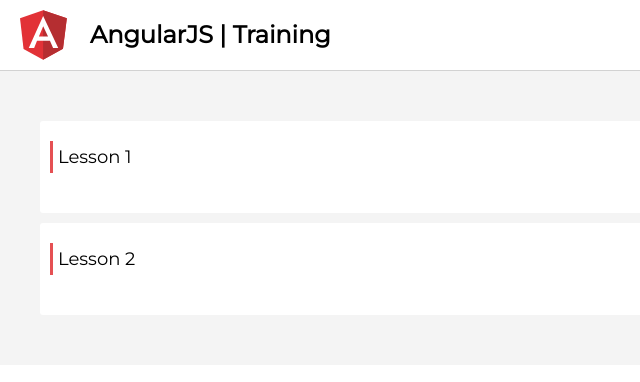
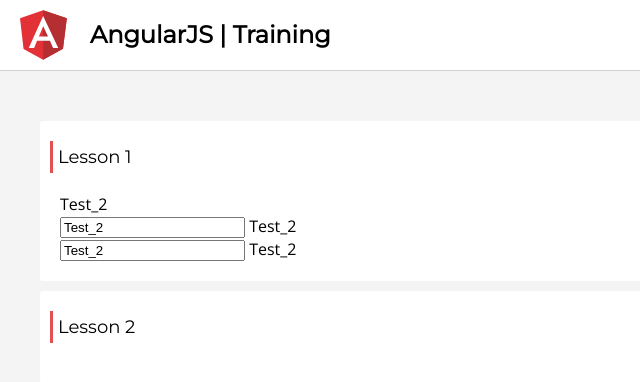
Before and after one commit to ArthurGurinovich/AngularJS, a plain HTML site: page index.html in a window 1280 px wide. Shown: the whole page, without its empty margins (0-640 px from the left). Drawn offline with nearby package versions, Linux system fonts and the light colour scheme.

Commit message:
Start execute lesson1

```diff
--- a/index.html
+++ b/index.html
@@ -20,8 +20,25 @@
             <div class="lesson">
                 <div class="title">Lesson 1</div>
                 <div class="description">
+                    <div ng-app="MyApp" ng-init="syncVal='Test_2'">
+                        <span ng-bind="syncVal"></span>
+                        <div ng-controller="MyCtrl">
+                            <input type="text" ng-model="syncVal">
+                            <span ng-bind="syncVal"></span>
+                        </div>
+                        <div ng-controller="MyCtrl">
+                            <input type="text" ng-model="syncVal">
+                            <span ng-bind="syncVal"></span>
+                        </div>
+                    </div>
                  </div>
             </div>
+             <script>
+            var app = angular.module('MyApp', []);
+                app.controller('MyCtrl', function($scope) {
+                    $scope.syncVal = $scope.syncVal;
+                });
+            </script>
             <div class="lesson">
                 <div class="title">Lesson 2</div>
                 <div class="description">
```
